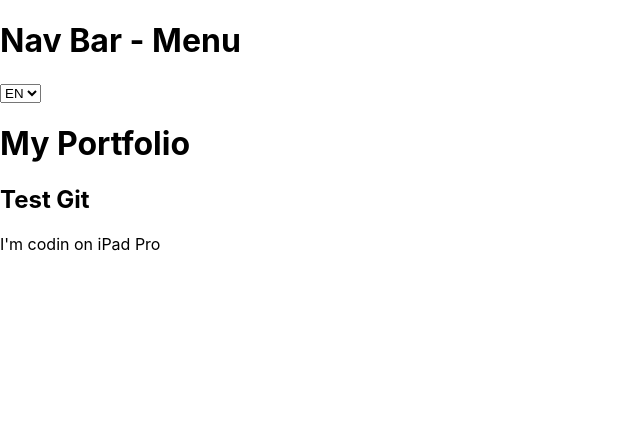
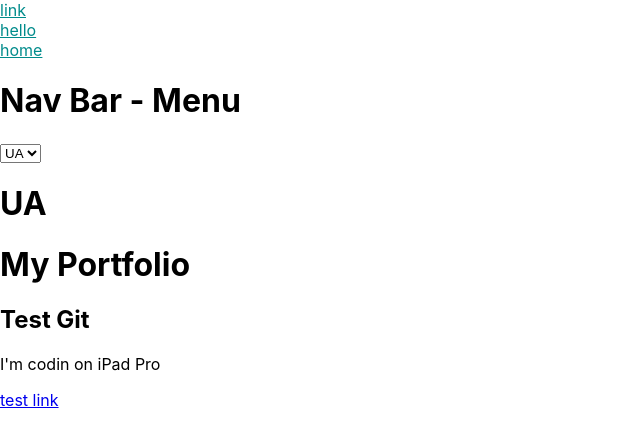
Before and after one commit to velivan/portfolio, a React (Create React App) app: page / in a window 1280 px wide. Shown: the top 444 px of the page, without its empty margins (0-640 px from the left). Built offline with nearby package versions, Linux system fonts and the light colour scheme.

Commit message:
link props, change langue

```diff
--- a/src/App.js
+++ b/src/App.js
@@ -1,13 +1,20 @@
 import './App.css';
-import Nav from './component/nav/nav';
+import Nav from './component/header/nav/Nav';
+import len from './component/langue/CheckLangue';
+
 
 function App() {
+  console.log(len())
   return (
+
     <div className="App">
     <Nav />
+
+    <h1>{len()  ? "EN": "UA"}</h1>
      <h1>My Portfolio</h1>
      <h2>Test Git</h2>
      <p>I'm codin on iPad Pro</p>
+     <a href="#test">test link</a>
     </div>
   );
 }
--- /dev/null
+++ b/src/component/header/nav/Nav.jsx
@@ -0,0 +1,17 @@
+import React from "react";
+import Langue from "../../langue/Langue";
+import Navlink from "./Navlink";
+
+const Nav = () =>{
+    return(
+        <div>
+        <Navlink name="link" link="#link"/>
+        <Navlink name="hello" link="#hello"/>
+        <Navlink name="home" link="#home"/>
+        <h1>Nav Bar - Menu</h1>
+        <Langue />
+        </div>
+
+    )
+}
+export default Nav
--- /dev/null
+++ b/src/component/header/nav/Navlink.jsx
@@ -0,0 +1,13 @@
+import React from "react";
+import s from "./navlink.module.css";
+
+function Navlink (props){
+    return(
+        <div className={s.navlink}>
+        <a href={props.link}>{props.name}</a>
+        </div>
+
+
+    )
+}
+export default Navlink
--- /dev/null
+++ b/src/component/header/nav/navlink.module.css
@@ -0,0 +1,3 @@
+.navlink a {
+    color: darkcyan;
+}
--- /dev/null
+++ b/src/component/langue/CheckLangue.jsx
@@ -0,0 +1,14 @@
+import React from "react";
+function checkLangue(){
+    let lan = localStorage.getItem("langue")
+    console.log(`now set ${lan}`)
+    if (lan === `EN`){
+        console.log("set En")
+        return true
+    }else{
+        console.log("set Ua")
+        return false
+    }
+
+}
+export default checkLangue
--- a/src/component/langue/langue.jsx
+++ b/src/component/langue/langue.jsx
@@ -1,11 +1,27 @@
 import React from "react";
+import len from './CheckLangue';
+
+function setDefaultLangue(){
+    let langue = len() ? "EN" : "UA"
+    return langue
+}
 
 function Langue (){
+    function setLangue(langue){
+        localStorage.removeItem("langue")
+        localStorage.setItem('langue', langue);
+        window.location.reload()
+
+
+    }
+
     return(
-        <select name="langue">
+        <select name="langue" value={setDefaultLangue()} onChange={(e) => setLangue(e.target.value)}>
         <option value="EN" key=""><p>EN</p></option>
         <option value="UA" key=""><p>UA</p></option>
         </select>
+
     )
 }
-export default Langue
+
+export default Langue;
--- a/src/component/nav/nav.jsx
+++ /dev/null
@@ -1,13 +0,0 @@
-import React from "react";
-import Langue from "../langue/langue";
-
-const Nav = () =>{
-    return(
-        <div>
-        <h1>Nav Bar - Menu</h1>
-        <Langue />
-        </div>
-
-    )
-}
-export default Nav
```
Also changed, not shown: src/component/header/nav/navlink.modul.css (added).
